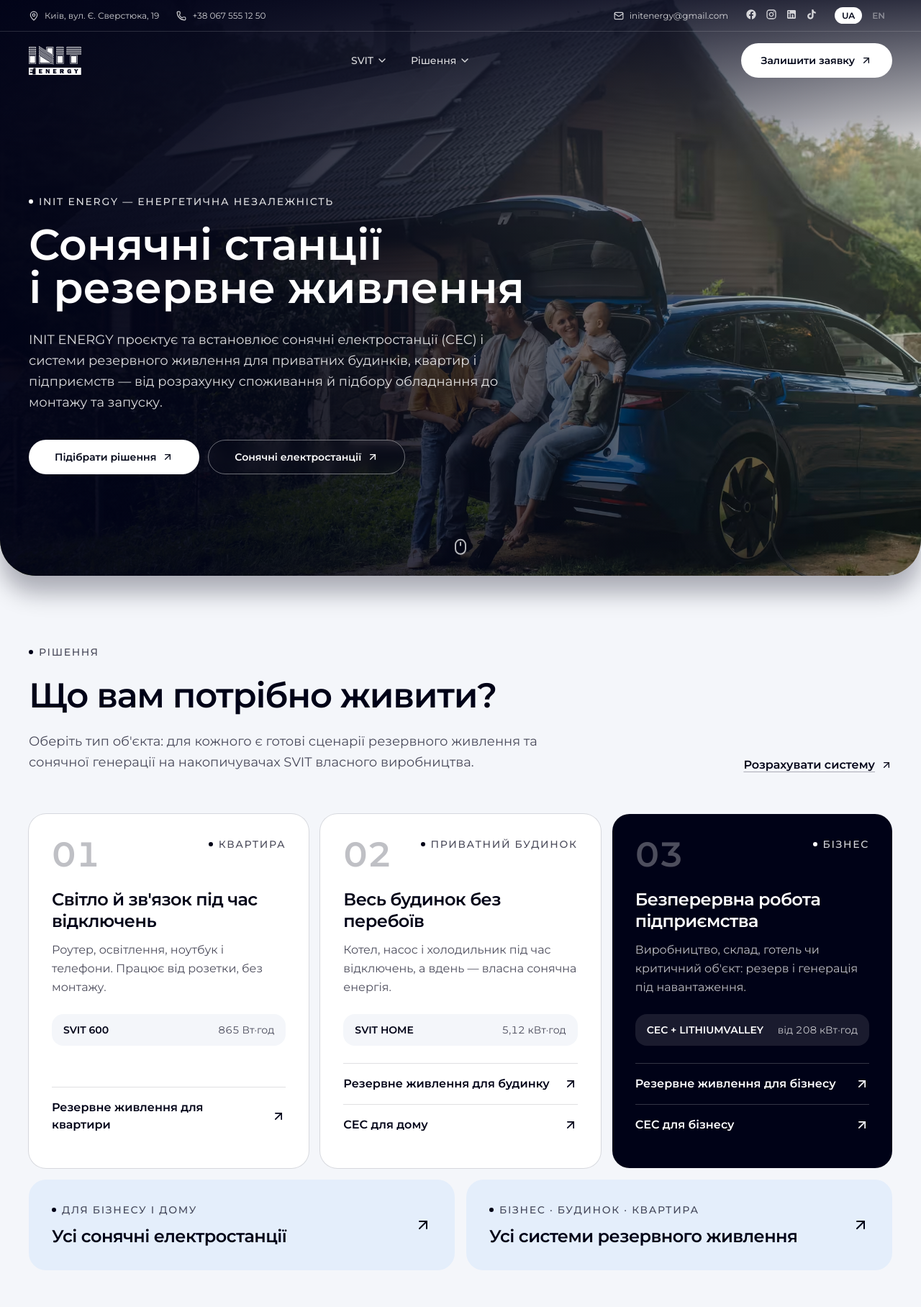
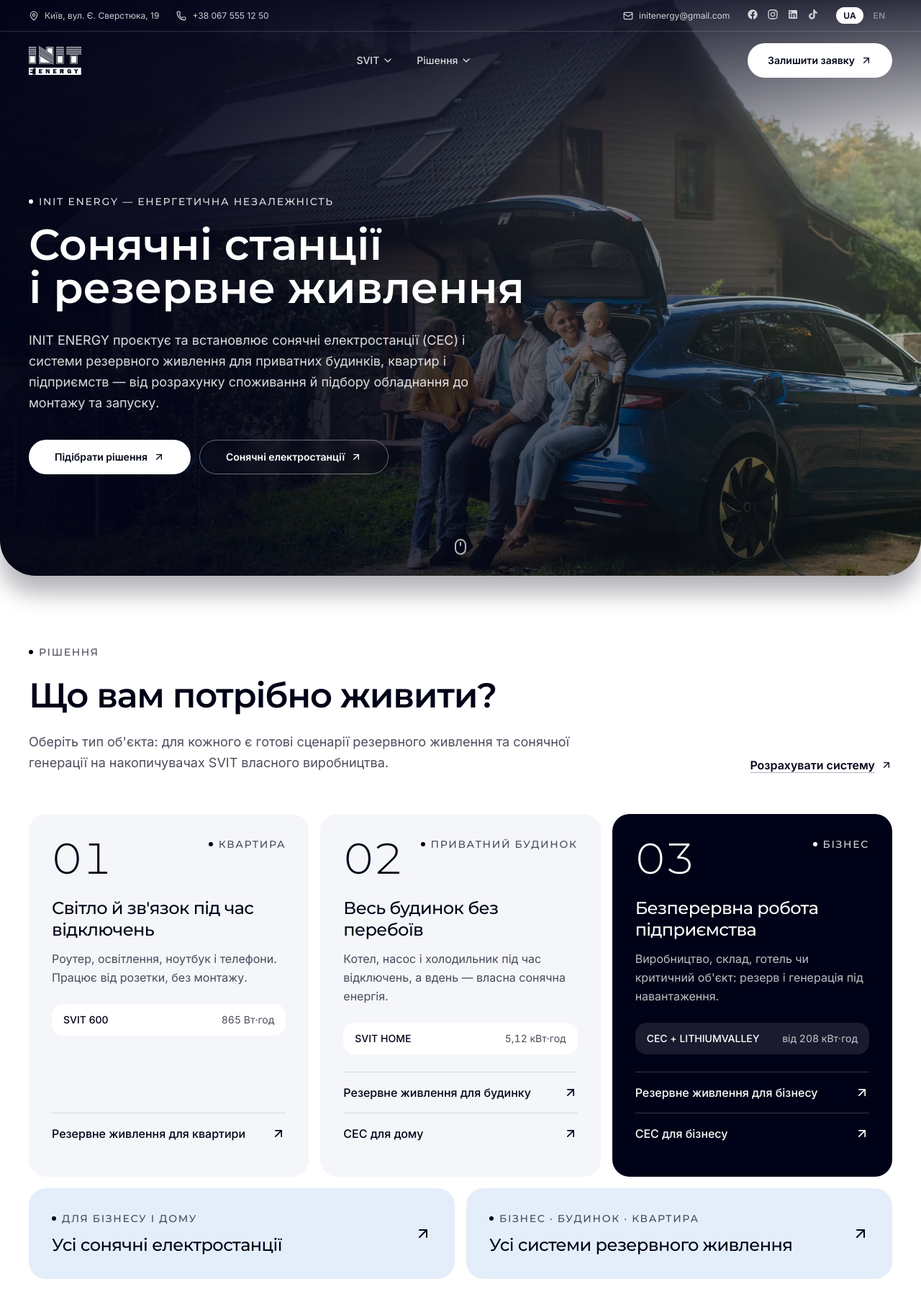
Before and after one commit to nyaremiiy/init.energy, a Next.js app: page / in a window 1280 px wide. Shown: the top 1816 px of the page at 72% size. Built offline with nearby package versions, Linux system fonts and the light colour scheme.

Commit message:
style: soften segment cards and use Inter for body text
Co-Authored-By: Claude Opus 5.5 <noreply@anthropic.com>

```diff
--- a/src/app/globals.css
+++ b/src/app/globals.css
@@ -1,6 +1,10 @@
 @import "tailwindcss";
 
 @theme {
+  /* Body text: Inter. Headings and labels: Montserrat. */
+  --font-sans: var(--font-inter), ui-sans-serif, system-ui, sans-serif;
+  --font-heading: var(--font-montserrat), ui-sans-serif, system-ui, sans-serif;
+
   /* Brand ink: the same navy used by the hero overlay. */
   --color-ink: rgb(0 2 23);
   /* Light section background. */
--- a/src/app/layout.tsx
+++ b/src/app/layout.tsx
@@ -1,11 +1,18 @@
 import type { Metadata } from "next";
-import { Montserrat } from "next/font/google";
+import { Inter, Montserrat } from "next/font/google";
 import { Header } from "@/components/layout/header/header";
 import "./globals.css";
+
+const inter = Inter({
+  subsets: ["cyrillic", "latin"],
+  display: "swap",
+  variable: "--font-inter",
+});
 
 const montserrat = Montserrat({
   subsets: ["cyrillic", "latin"],
   display: "swap",
+  variable: "--font-montserrat",
 });
 
 export const metadata: Metadata = {
@@ -15,7 +22,7 @@ export const metadata: Metadata = {
 
 export default function RootLayout({ children }: LayoutProps<"/">) {
   return (
-    <html lang="uk" className={`${montserrat.className} h-full`}>
+    <html lang="uk" className={`${inter.variable} ${montserrat.variable} h-full font-sans`}>
       <body className="relative min-h-full flex flex-col">
         <Header />
         {children}
--- a/src/components/sections/home/solutions-by-segment.tsx
+++ b/src/components/sections/home/solutions-by-segment.tsx
@@ -21,7 +21,7 @@ export function SolutionsBySegment() {
   return (
     <section
       aria-labelledby={titleId}
-      className="-mt-12 bg-surface pt-28 pb-16 lg:pt-36 lg:pb-24"
+      className="-mt-12 bg-white pt-28 pb-16 lg:pt-36 lg:pb-24"
     >
       <Container className="flex flex-col gap-10 lg:gap-14">
         <SectionHeader
@@ -71,7 +71,7 @@ export function SolutionsBySegment() {
                 >
                   <span className="flex flex-col items-start gap-3">
                     <Label tone="onLight">{hub.label}</Label>
-                    <span className="text-xl leading-tight font-semibold tracking-tight sm:text-2xl">
+                    <span className="font-heading text-xl leading-tight font-medium tracking-tight sm:text-2xl">
                       {hub.title}
                     </span>
                   </span>
--- a/src/components/ui/heading.tsx
+++ b/src/components/ui/heading.tsx
@@ -3,6 +3,12 @@ import type { ComponentPropsWithoutRef, ReactNode } from "react";
 type HeadingLevel = "h1" | "h2" | "h3" | "h4" | "h5" | "h6";
 type HeadingLineHeight = "default" | "compact";
 type HeadingLetterSpacing = "tight" | "normal" | "wide";
+type HeadingWeight = "medium" | "semibold";
+
+const weightClasses: Record<HeadingWeight, string> = {
+  medium: "font-medium",
+  semibold: "font-semibold",
+};
 
 type HeadingProps = Omit<
   ComponentPropsWithoutRef<"h1">,
@@ -13,6 +19,7 @@ type HeadingProps = Omit<
   className?: string;
   letterSpacing?: HeadingLetterSpacing;
   lineHeight?: HeadingLineHeight;
+  weight?: HeadingWeight;
 };
 
 const lineHeightClasses: Record<HeadingLineHeight, string> = {
@@ -32,11 +39,12 @@ export function Heading({
   children,
   letterSpacing = "tight",
   lineHeight = "default",
+  weight = "semibold",
   ...props
 }: HeadingProps) {
   return (
     <Tag
-      className={`font-semibold ${letterSpacingClasses[letterSpacing]} ${lineHeightClasses[lineHeight]} ${className ?? ""}`}
+      className={`font-heading ${weightClasses[weight]} ${letterSpacingClasses[letterSpacing]} ${lineHeightClasses[lineHeight]} ${className ?? ""}`}
       {...props}
     >
       {children}
--- a/src/components/ui/label.tsx
+++ b/src/components/ui/label.tsx
@@ -19,7 +19,7 @@ export function Label({
 }: LabelProps) {
   return (
     <span
-      className={`inline-flex items-center gap-2 text-xs font-medium uppercase tracking-[0.12em] sm:text-sm ${toneClasses[tone].text} ${className ?? ""}`}
+      className={`inline-flex items-center gap-2 font-heading text-xs font-medium uppercase tracking-[0.12em] sm:text-sm ${toneClasses[tone].text} ${className ?? ""}`}
       {...props}
     >
       <span
--- a/src/components/ui/segment-card.tsx
+++ b/src/components/ui/segment-card.tsx
@@ -31,16 +31,16 @@ const toneClasses: Record<
   }
 > = {
   light: {
-    card: "bg-white text-ink ring-1 ring-line",
-    index: "text-ink/25",
+    card: "bg-surface text-ink",
+    index: "text-ink",
     text: "text-ink",
     muted: "text-ink/70",
-    productRow: "bg-surface",
+    productRow: "bg-white",
     link: "border-line focus-visible:outline-ink",
   },
   dark: {
     card: "bg-ink text-white",
-    index: "text-white/30",
+    index: "text-white",
     text: "text-white",
     muted: "text-white/75",
     productRow: "bg-white/10",
@@ -69,7 +69,7 @@ export function SegmentCard({
       <div className="flex items-start justify-between gap-4">
         <span
           aria-hidden
-          className={`text-5xl leading-none font-semibold tabular-nums ${classes.index}`}
+          className={`font-heading text-5xl leading-none font-light tabular-nums lg:text-6xl ${classes.index}`}
         >
           {index}
         </span>
@@ -77,7 +77,7 @@ export function SegmentCard({
       </div>
 
       <div className="flex flex-col gap-3">
-        <Heading as="h3" className={`text-2xl ${classes.text}`}>
+        <Heading as="h3" weight="medium" className={`text-2xl ${classes.text}`}>
           {title}
         </Heading>
         <p className={`text-base leading-relaxed ${classes.muted}`}>
@@ -90,7 +90,7 @@ export function SegmentCard({
       >
         <div className="flex flex-col">
           <dt className="sr-only">{productTerm}</dt>
-          <dd className="font-semibold">{product.name}</dd>
+          <dd className="font-medium">{product.name}</dd>
         </div>
         <div className="flex flex-col">
           <dt className="sr-only">{specTerm}</dt>
@@ -104,7 +104,7 @@ export function SegmentCard({
             <li key={link.href}>
               <Link
                 href={link.href}
-                className={`group flex items-center justify-between gap-4 border-t py-4 font-semibold focus-visible:outline-2 focus-visible:outline-offset-2 ${classes.link}`}
+                className={`group flex items-center justify-between gap-4 border-t py-4 font-medium focus-visible:outline-2 focus-visible:outline-offset-2 ${classes.link}`}
               >
                 {link.label}
                 <ArrowUpRight
```
Also changed, not shown: 1 other file (tests, documents, lock files or other folders).
